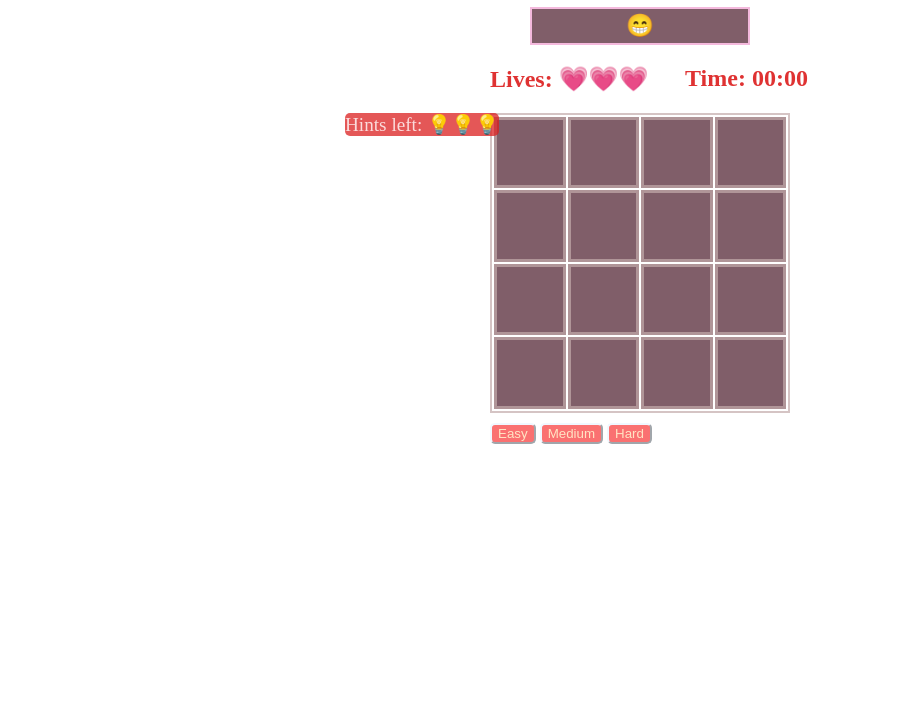
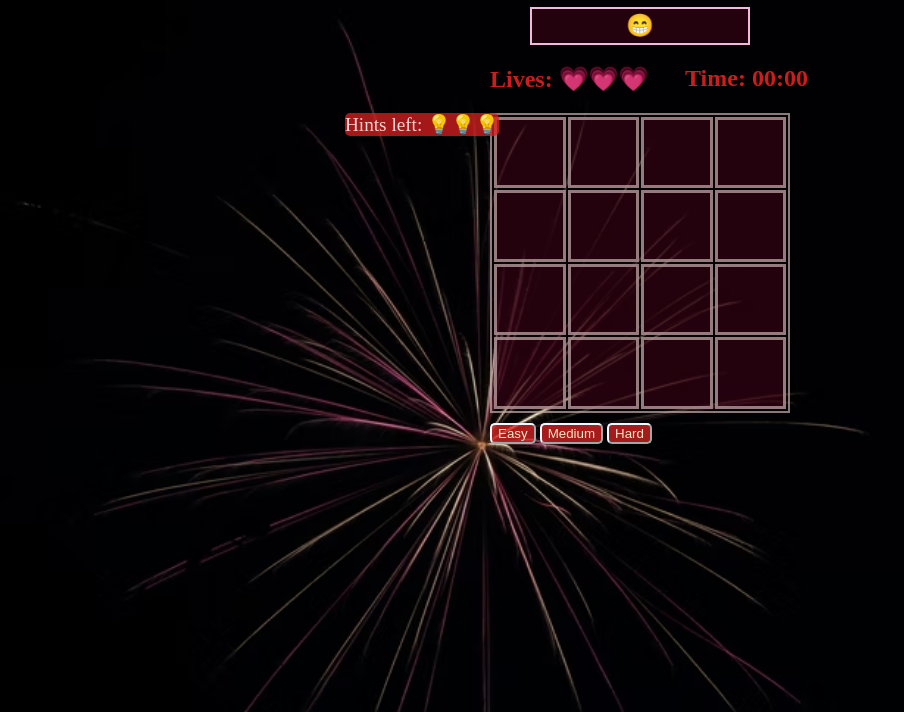
Before and after one commit to StavKotlovsky/mine-sweeper, a plain HTML site: page index.html in a window 1280 px wide. Shown: the part 88-800 px from the top of the page, without its empty margins (0-904 px from the left). Drawn offline with Linux system fonts and the light colour scheme; the site is published under a folder, as on GitHub Pages, so addresses that start at the root find nothing.

Commit message:
this is the good one

```diff
--- a/css/main.css
+++ b/css/main.css
@@ -1,5 +1,5 @@
 body {
-  background-image: url(/img/6.avif);
+  background-image: url(../img/6.avif);
   background-repeat: no-repeat;
   background-size: cover;
 }
--- a/js/game.js
+++ b/js/game.js
@@ -236,7 +236,3 @@ function renderLives() {
     elLives.innerText += LIVES
   }
 }
-
-function checkHints(elCell, i, j) {
-
-}
```
